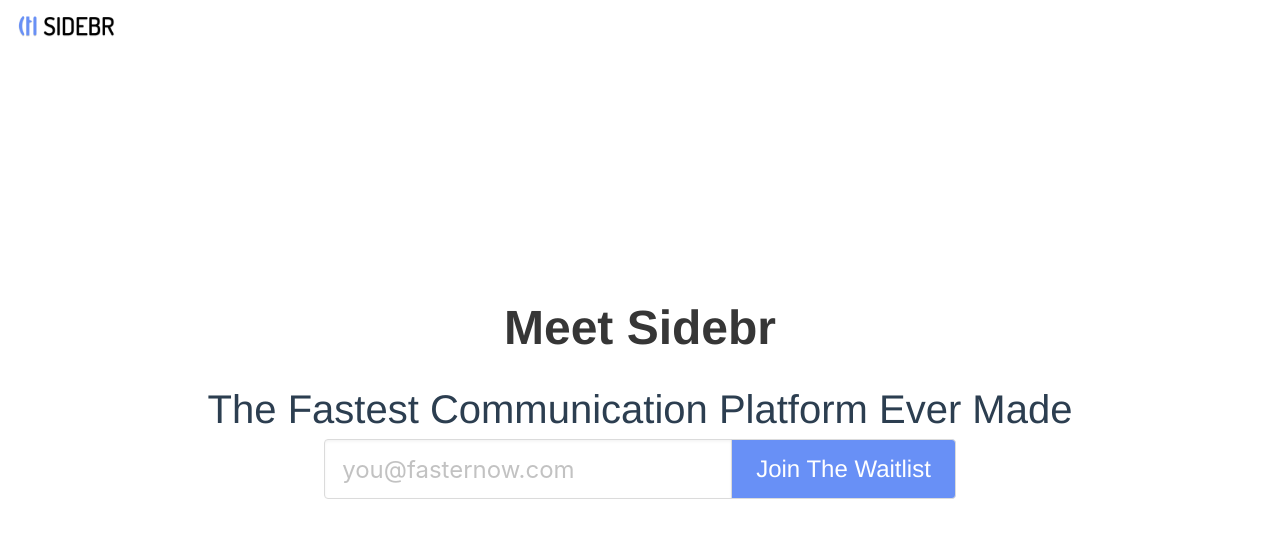
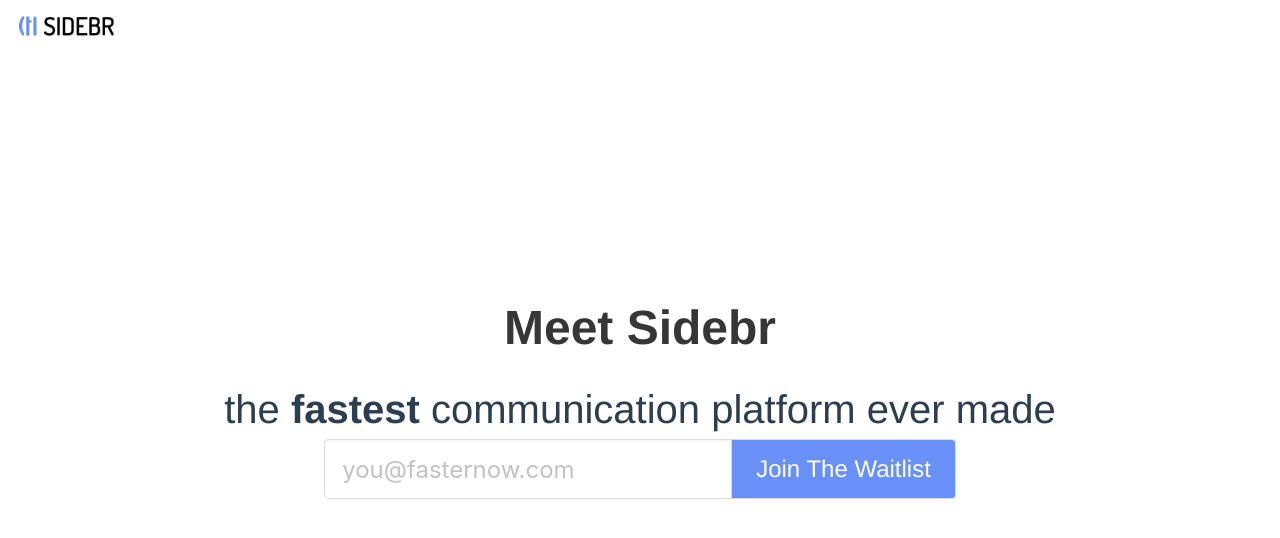
Before and after one commit to lurein/sidebr-web, a Vue app: page / in a window 1280 px wide. Shown: the top 538 px of the page. Built offline with nearby package versions, Linux system fonts and the light colour scheme; what vuefire would draw is missing.

Commit message:
updated look of text on home page

```diff
--- a/src/views/Home.vue
+++ b/src/views/Home.vue
@@ -5,7 +5,9 @@
       <div class="columns is-centered is-vcentered">
         <div class="column is-full">
           <h2 class="title is-1">Meet Sidebr</h2>
-          <h2 class="is-size-2">The Fastest Communication Platform Ever Made</h2>
+          <h2 class="is-size-2">
+            the <b>fastest</b> communication platform ever made
+          </h2>
           <div v-if="!joinedWaitlist"
           class="field has-addons has-addons-centered">
             <div class="control">
```
